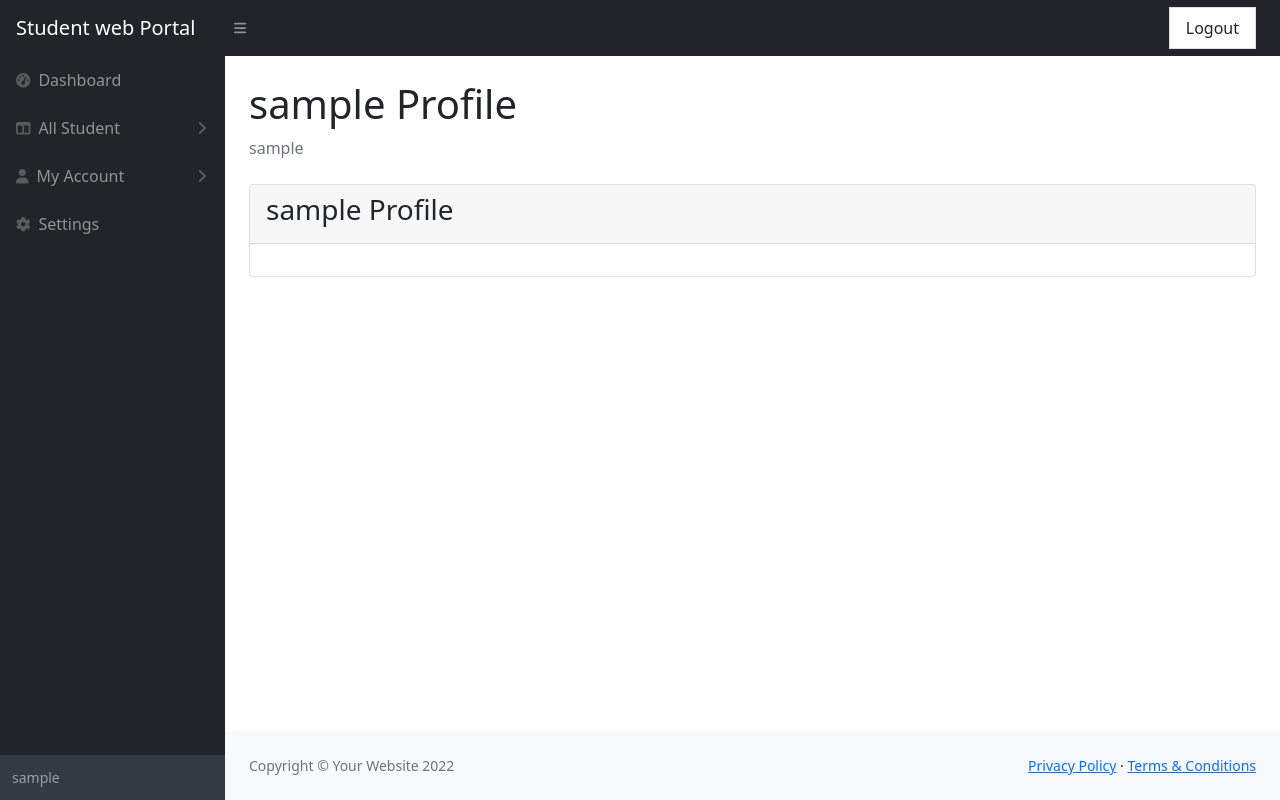
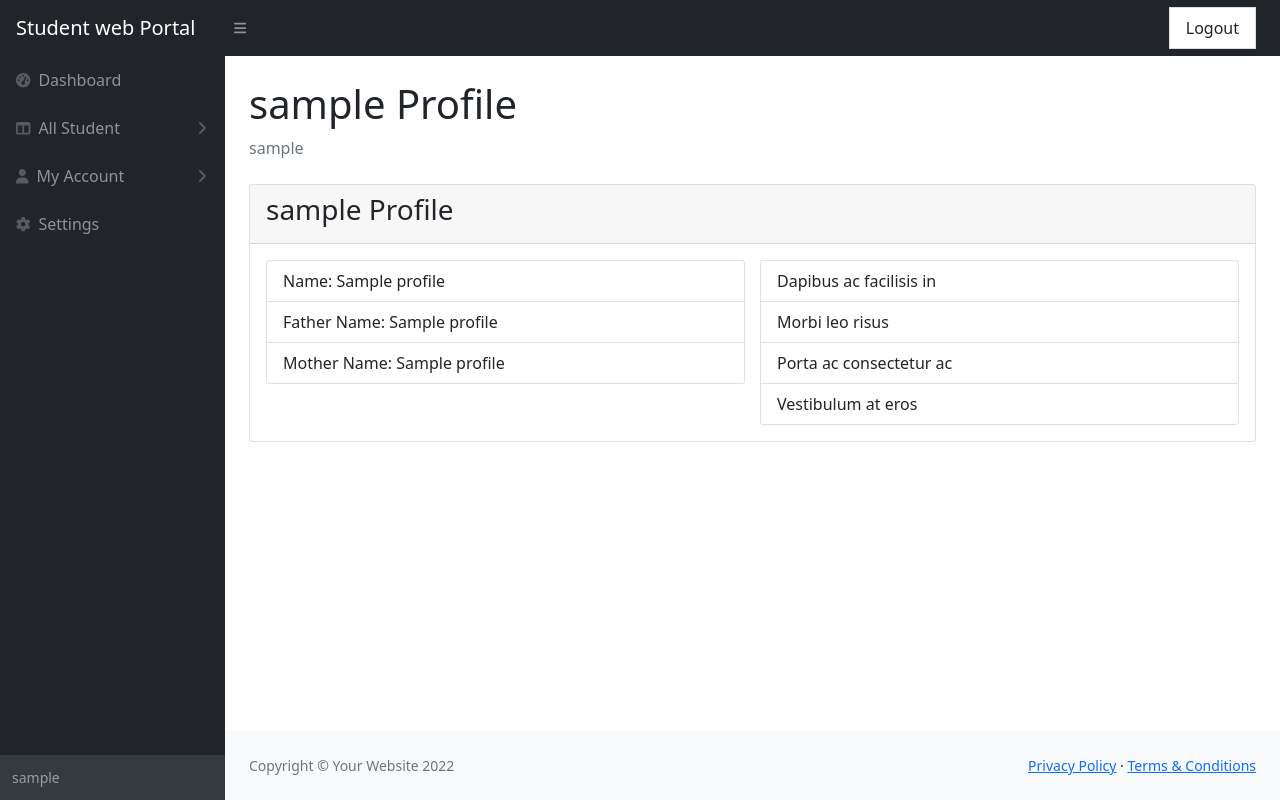
Before and after one commit to mbrsagor/swp, a Django app: page /profile/ in a window 1280 px wide. Run offline with Django 4.2, Linux system fonts and the light colour scheme; a user stored in the database is signed in; tables that the repository leaves empty hold one stand-in row (values such as "Sample post"); some libraries are stand-ins or nearby versions.

Commit message:
New: Profile page updated.

```diff
--- a/portal/templates/auth/profile.html
+++ b/portal/templates/auth/profile.html
@@ -15,7 +15,19 @@
                 <h3 class="card-title"> {{ request.user.username }} Profile</h3>
             </div>
             <div class="card-body">
-                {{ profile.name }}
+                <div style="display: grid; grid-template-columns: 1fr 1fr; grid-gap: 15px">
+                    <ul class="list-group">
+                        <li class="list-group-item">Name: {{ profile.name }}</li>
+                        <li class="list-group-item">Father Name: {{ profile.father_name }}</li>
+                        <li class="list-group-item">Mother Name: {{ profile.mother_name }}</li>
+                    </ul>
+                    <ul class="list-group">
+                        <li class="list-group-item">Dapibus ac facilisis in</li>
+                        <li class="list-group-item">Morbi leo risus</li>
+                        <li class="list-group-item">Porta ac consectetur ac</li>
+                        <li class="list-group-item">Vestibulum at eros</li>
+                    </ul>
+                </div>
             </div>
         </div>
     </div>
--- a/portal/views.py
+++ b/portal/views.py
@@ -73,5 +73,12 @@ class ProfileView(generic.ListView):
     context_object_name = 'profile'
     template_name = 'auth/profile.html'
 
+    def get_context_data(self, **kwargs):
+        context = super().get_context_data(**kwargs)
+        return context
+
     def get_queryset(self):
-        return self.model.objects.filter(user=self.request.user)
+        try:
+            return Profile.objects.get(user=self.request.user)
+        except Exception as ex:
+            print(ex)
```
